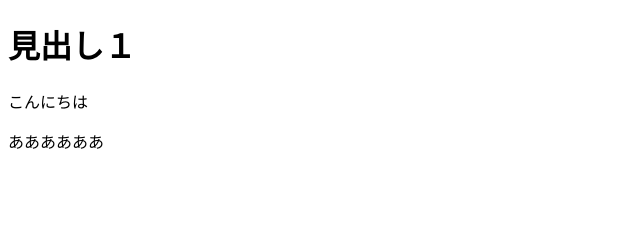
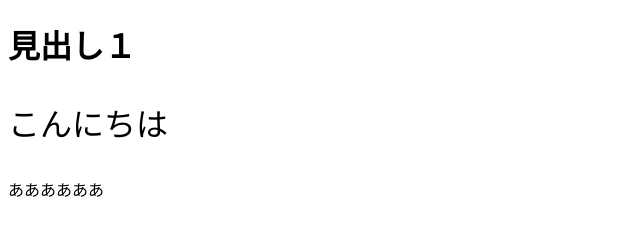
Before and after one commit to KeisukeHomma/KeisukeHomma.github.io, a plain HTML site: page test.html in a window 1280 px wide. Shown: the whole page, without its empty margins (0-640 px from the left). Drawn offline with Linux system fonts and the light colour scheme.

Commit message:
3回目のコミット

```diff
--- a/test.html
+++ b/test.html
@@ -7,7 +7,7 @@
 <body>
 <wrapper style="font-family: 'Meiryo UI'">
   <h1>見出し１</h1>
-  <p>こんにちは</p>
+  <p style="font-size: 2em;">こんにちは</p>
   ああああああ
 </wrapper>
 </body>
```
